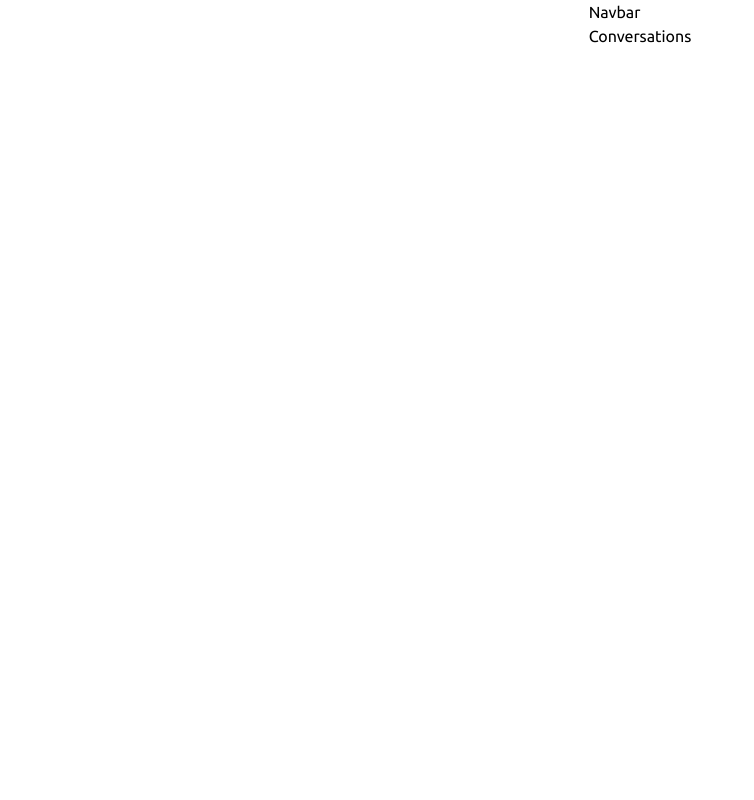
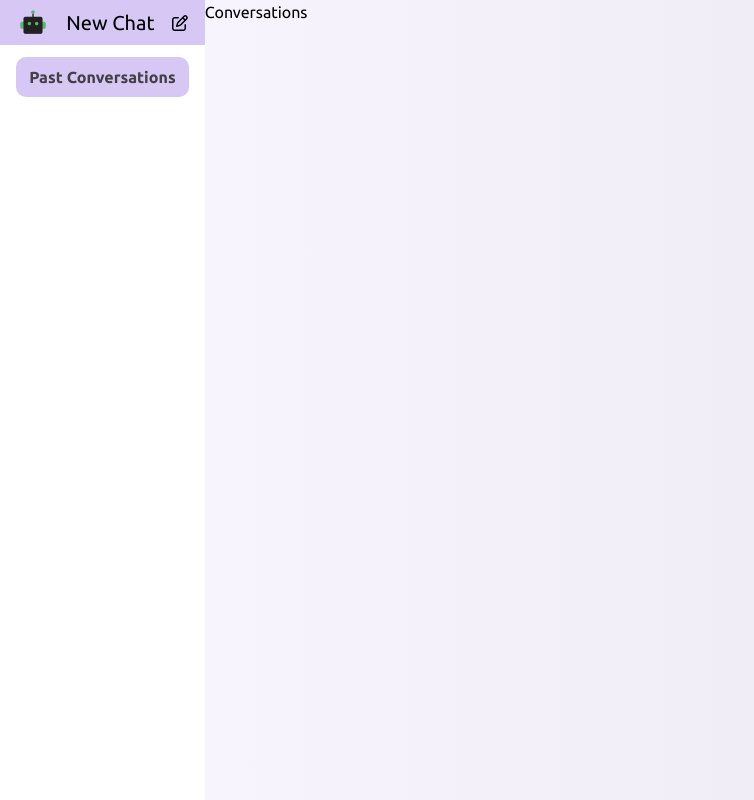
Before and after one commit to rp0777/bot-ai, a React (Vite) app: page /conversations in a window 1280 px wide. Shown: the whole page, without its empty margins (0-754 px from the left). Built offline with nearby package versions, Linux system fonts and the light colour scheme.

Commit message:
feat : Implement Navbar component

```diff
--- a/src/components/Navbar.jsx
+++ b/src/components/Navbar.jsx
@@ -1,5 +1,90 @@
+import { Fragment, useState } from "react";
+import { FaBars } from "react-icons/fa";
+import { FaRegPenToSquare } from "react-icons/fa6";
+import { IoMdClose } from "react-icons/io";
+import { Link } from "react-router-dom";
+
 const Navbar = () => {
-  return <div>Navbar</div>;
+  const [togglerNav, setTogglerNav] = useState(false);
+
+  const clickHandler = () => {
+    setTogglerNav(!togglerNav);
+  };
+
+  return (
+    <Fragment>
+      {/* Mobile Design */}
+      <div className=" w-full flex justify-start items-center gap-4 ml-4 mt-3 md:hidden">
+        <button
+          className="text-[#9785BA] rounded-lg hover:bg-purple-200 p-2"
+          onClick={clickHandler}
+        >
+          <FaBars />
+        </button>
+
+        <h1 className="text-3xl text-[#9785BA]">Bot AI</h1>
+      </div>
+
+      {/* When sideBar is Open */}
+      {togglerNav && (
+        <div
+          className={
+            "absolute top-1 left-1 flex flex-col justify-start items-center gap-4 bg-slate-100 rounded-lg w-52 h-[90%]"
+          }
+        >
+          <div className=" w-full flex justify-evenly items-center gap-4 ml-4 mt-3 ">
+            <h1 className="text-3xl text-[#9785BA]">Bot AI</h1>
+
+            <button
+              className="text-[#9785BA] rounded-lg hover:bg-purple-200 p-2 text-2xl"
+              onClick={clickHandler}
+            >
+              <IoMdClose />
+            </button>
+          </div>
+
+          <Link
+            className="flex justify-start bg-purple-200 p-2 rounded-lg w-[90%] font-bold text-[#414146]"
+            to="/"
+            onClick={clickHandler}
+          >
+            New Chat
+          </Link>
+
+          <Link
+            className="flex justify-start bg-purple-200 p-2 rounded-lg w-[90%] font-bold text-[#414146]"
+            to="/conversations"
+            onClick={clickHandler}
+          >
+            Past Conversations
+          </Link>
+        </div>
+      )}
+
+      {/* Desktop Design */}
+      <div className="hidden md:w-[16%] md:h-full md:bg-slate-100 md:flex md:flex-col justify-start items-start">
+        <div className=" w-full h-12 bg-[#D7C7F4] flex justify-evenly items-center">
+          <Link to="/">
+            <img className=" size-8" src="/logo.png" />
+          </Link>
+
+          <Link to="/">
+            <p className=" text-xl ">New Chat</p>
+          </Link>
+
+          <FaRegPenToSquare />
+        </div>
+
+        <div className="w-full h-full bg-white flex flex-col justify-start items-center px-4 py-3">
+          <Link className="w-full" to="/conversations">
+            <p className="h-[40px] bg-[#D7C7F4] text-[#414146] font-bold flex justify-center items-center rounded-[10px]">
+              Past Conversations
+            </p>
+          </Link>
+        </div>
+      </div>
+    </Fragment>
+  );
 };
 
 export default Navbar;
--- a/src/pages/Conversations.jsx
+++ b/src/pages/Conversations.jsx
@@ -1,5 +1,9 @@
 const Conversations = () => {
-  return <div>Conversations</div>;
+  return (
+    <div className=" w-full md:w-[84%] h-full bg-gradient-to-r from-[#D7C7F433] to-[#9785BA33]">
+      Conversations
+    </div>
+  );
 };
 
 export default Conversations;
--- a/src/pages/NewChat.jsx
+++ b/src/pages/NewChat.jsx
@@ -1,7 +1,9 @@
-import React from "react";
-
 const NewChat = () => {
-  return <div>NewChat</div>;
+  return (
+    <div className=" w-full md:w-[84%] h-full bg-gradient-to-r from-[#D7C7F433] to-[#9785BA33]">
+      NewChat
+    </div>
+  );
 };
 
 export default NewChat;
--- a/src/pages/Root.jsx
+++ b/src/pages/Root.jsx
@@ -3,11 +3,11 @@ import { Outlet } from "react-router-dom";
 
 const Root = () => {
   return (
-    <h1 className="">
+    <div className="w-screen h-screen flex flex-col md:flex-row justify-center items-center">
       <Navbar />
 
       <Outlet />
-    </h1>
+    </div>
   );
 };
 
```
